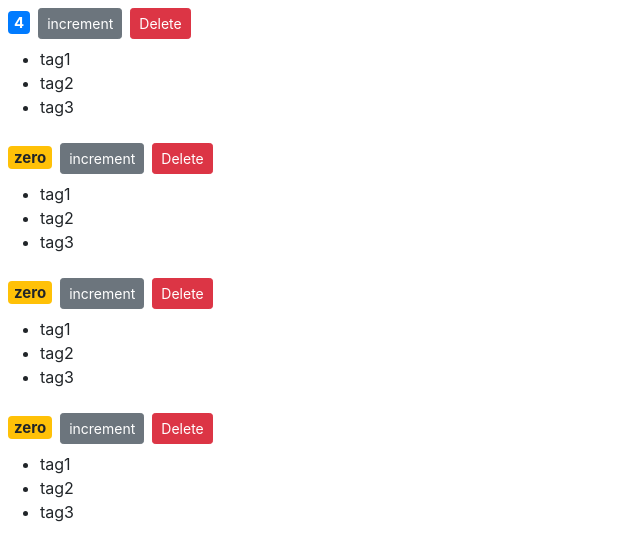
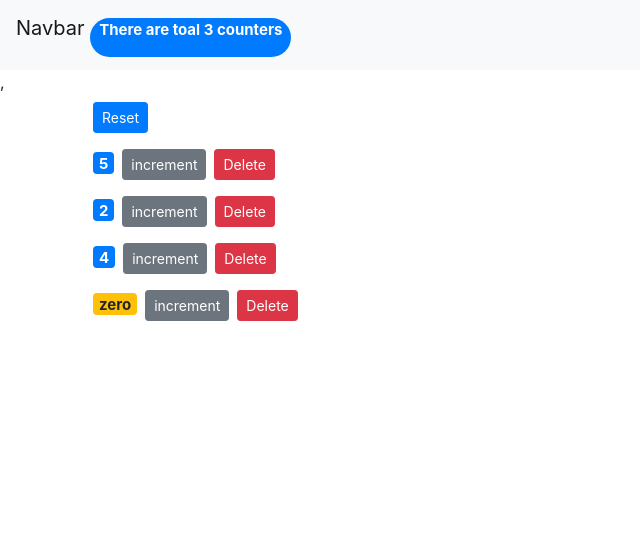
Before and after one commit to Rana-Usama/basic-react-template, a React (Create React App) app: page / in a window 1280 px wide. Shown: the top 560 px of the page, without its empty margins (0-640 px from the left). Built offline with nearby package versions, Linux system fonts and the light colour scheme.

Commit message:
Updated(i.e navbar)

```diff
--- a/src/App.js
+++ b/src/App.js
@@ -1,11 +1,54 @@
 import React, {Component} from "react"
+import NavBar from './components/navbar';
+import Counters from './components/counters';
 
 class App extends Component{
     state = {
+    counters: [
+     { id :1, value:5},
+     { id :2, value:2},
+     { id :3, value:4},
+     { id :4, value:0},
+    ]
+  };
+  handleIncrement=(counter)=>{
+     const counters=[...this.state.counters];
+     const index=counters.indexOf(counter);
+     counters[index]={...counter};
+     counters[index].value++;
+     this.setState({counters});
 
+  }
+
+  handleDelete= (counterId) =>{
+       const counters=this.state.counters.filter(c => c.id!==counterId);
+       this.setState({counters});
+
+  };
+  handleReset=()=>{
+       const counters=this.state.counters.map(c=>{
+          c.value=0;
+          return c;
+       });
+       this.setState({counters});
+  };
+
+    render(){
+        return (
+        <React.Fragment>
+           <NavBar totalCounters={this.state.counters.filter(c=>c.value>0).length}></NavBar>,
+           <main className="container">
+             <Counters
+             counters={this.state.counters}
+             onReset={this.handleReset}
+             onIncrement={this.handleIncrement}
+             onDelete={this.handleDelete}>
+
+             </Counters>
+           </main>
+        </React.Fragment>
+        )
     }
-
-    render(){ }
 }
 
 export default App;
--- a/src/components/counter.jsx
+++ b/src/components/counter.jsx
@@ -1,19 +1,19 @@
 import React, { Component } from 'react';
 
 class Counter extends Component {
-    state = {
-        value:this.props.value,
-        tags:["tag1","tag2","tag3"]
-    };
+    // state = {
+    //     value:this.props.value,
+    //     // tags:["tag1","tag2","tag3"]
+    // };
 
     styles={
         fontSize: 15,
         fontWeight:"bold",
     };
 
-    handleIncrement=()=>{
-        this.setState({value : this.state.value + 1})
-    }
+    // handleIncrement=()=>{
+    //     this.setState({value : this.state.value + 1})
+    // }
 
     render() {
 
@@ -22,14 +22,14 @@
 
               <span style={this.styles} className={this.getBachClasses()}>{this.formatCount()}
               </span>
-              <button onClick={this.handleIncrement} className="btn btn-secondary btn-sm">
+              <button onClick={()=>this.props.onIncrement(this.props.counter)} className="btn btn-secondary btn-sm">
                 increment
               </button>
               <button  onClick={()=> (this.props.onDelete(this.props.id))}
                        className="btn btn-danger btn-sm m-2">
                 Delete
               </button>
-              <ul>{this.state.tags.map(tag => <li key={tag}>{tag}</li>)}</ul>
+              {/* <ul>{this.state.tags.map(tag => <li key={tag}>{tag}</li>)}</ul> */}
          </div>
          //badge and badge-primary are bootstrat classes
          //if only one attribute is to be style we can use inline css e.g inside span
@@ -39,13 +39,13 @@
 
     getBachClasses() {
         let classes = "badge  m-2 ";
-        classes += this.state.value === 0 ? "badge-warning" : "badge-primary";
+        classes += this.props.value   === 0 ? "badge-warning" : "badge-primary";
         return classes;
     }
 
   formatCount(){
-    const{value: count}=this.state;
-    return count=== 0 ? 'zero' :count;
+    const{value}=this.props;
+    return value=== 0 ? 'zero' :value;
     //it can also be done like this this.state.count===0 ? 'zero' : this state.count
     //but it is cleaner way using object destructring
   }
--- a/src/components/counters.jsx
+++ b/src/components/counters.jsx
@@ -2,27 +2,17 @@
 import Counter from "./counter";
 
 class Counters extends Component {
- state = {
-    counters: [
-     { id :1, value:4},
-     { id :2, value:0},
-     { id :3, value:0},
-     { id :4, value:0},
-    ]
-  };
 
-  handleDelete= (counterId) =>{
-       const counters=this.state.counters.filter(c => c.id!==counterId);
-       this.setState({counters});
 
-  };
- render() {
+  render() {
   return (
    <div>
+      <button onClick={this.props.onReset} className="btn btn-primary btn-sm m-2">Reset</button>
 
-      {this.state.counters.map(counter => <Counter
+      {this.props.counters.map(counter => <Counter
       key={counter.id}
-      onDelete={this.handleDelete}
+      onDelete={this.props.onDelete}
+      onIncrement={this.props.onIncrement}
       value={counter.value}
       id={counter.id}
       >
--- /dev/null
+++ b/src/components/navbar.jsx
@@ -0,0 +1,19 @@
+import React, { Component } from 'react';
+
+class NavBar extends Component {
+
+ render() {
+  return (
+  <nav className="navbar navbar-expand-lg navbar-light bg-light">
+   <a className="navbar-brand" href="#">
+   Navbar{" "}
+   <span
+   className="badge badge-pill badge-primary">
+    <p>There are toal {this.props.totalCounters} counters</p>
+   </span>
+   </a>
+  </nav> );
+ }
+}
+
+export default NavBar;
--- a/src/index.js
+++ b/src/index.js
@@ -4,9 +4,9 @@
 import App from './App';
 import * as serviceWorker from './serviceWorker';
 import 'bootstrap/dist/css/bootstrap.css';
-import Counters from './components/counters';
 
-ReactDOM.render(<Counters/>, document.getElementById('root') );
+
+ReactDOM.render(<App/>, document.getElementById('root') );
 
 
 
```
Also changed, not shown: 1 other file (tests, documents, lock files or other folders).
